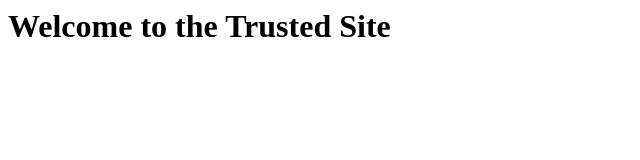
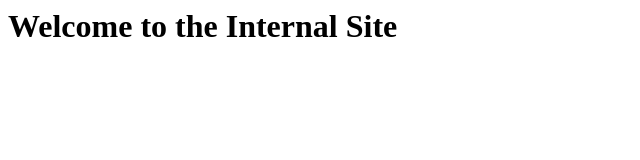
Before and after one commit to mikeliddle/TunnelTestEnv, a plain HTML site: page nginx_data/index.html in a window 1280 px wide. Shown: the whole page, without its empty margins (0-640 px from the left). Drawn offline with Linux system fonts and the light colour scheme.

Commit message:
updated message for public site

```diff
--- a/nginx_data/index.html
+++ b/nginx_data/index.html
@@ -1,3 +1,3 @@
 <html>
-        <H1>Welcome to the Trusted Site</H1>
+        <H1>Welcome to the Internal Site</H1>
 </html>
```
